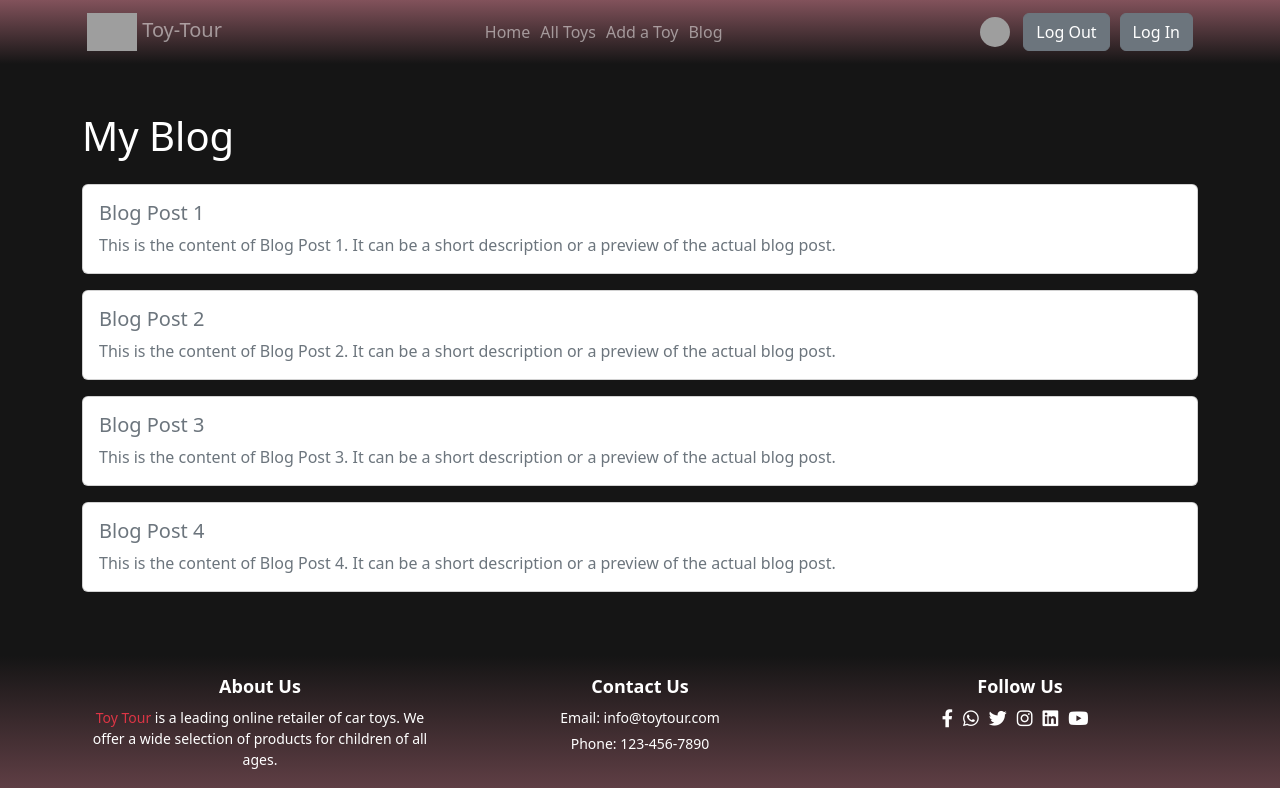
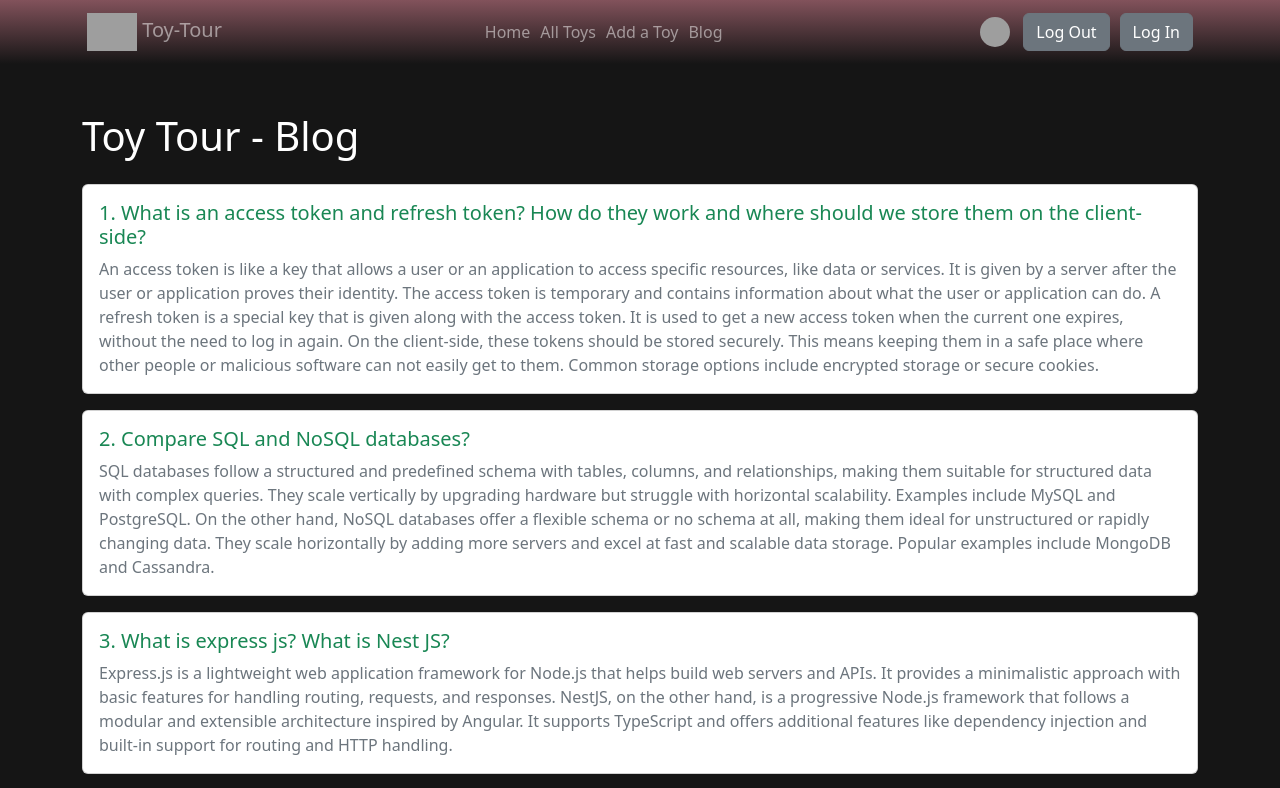
Before and after one commit to tarekhasan1/toy-tour, a React (Vite) app: page /blog in a window 1280 px wide. Shown: the top 788 px of the page. Built offline with nearby package versions, Linux system fonts and the light colour scheme; grey boxes are pictures that could not be loaded.

Commit message:
questions answer are perfectly written on the blog page

```diff
--- a/src/components/Blog/Blog.jsx
+++ b/src/components/Blog/Blog.jsx
@@ -1,18 +1,21 @@
-import { Card, Container, Row, Col } from 'react-bootstrap';
-import { motion } from 'framer-motion';
+import { Card, Container, Row, Col } from "react-bootstrap";
+import { motion } from "framer-motion";
 
 const Blog = () => {
-    const cardVariants = {
-        hidden: { opacity: 0, scale: 0 },
-        visible: { opacity: 1, scale: 1, transition: { duration: 1.5, ease: 'easeInOut' } },
-        hover: { scale: 1.1, rotate: 5 },
-        tap: { scale: 0.9, rotate: -5 },
-      };
-
+  const cardVariants = {
+    hidden: { opacity: 0, scale: 0 },
+    visible: {
+      opacity: 1,
+      scale: 1,
+      transition: { duration: 1.5, ease: "easeInOut" },
+    },
+    hover: { scale: 1.1, rotate: 5 },
+    tap: { scale: 0.9, rotate: -5 },
+  };
 
   return (
-    <Container className='my-5'>
-      <h1 className="my-4">My Blog</h1>
+    <Container className="my-5">
+      <h1 className="my-4">Toy Tour - Blog</h1>
       <Row>
         <Col>
           <motion.div
@@ -22,9 +25,24 @@ const Blog = () => {
           >
             <Card className="animated-card mb-3">
               <Card.Body>
-                <Card.Title className='text-secondary'>Blog Post 1</Card.Title>
-                <Card.Text className='text-secondary'>
-                  This is the content of Blog Post 1. It can be a short description or a preview of the actual blog post.
+                <Card.Title className="text-success">
+                  1. What is an access token and refresh token? How do they work
+                  and where should we store them on the client-side?
+                </Card.Title>
+                <Card.Text className="text-secondary">
+                  An access token is like a key that allows a user or an
+                  application to access specific resources, like data or
+                  services. It is given by a server after the user or
+                  application proves their identity. The access token is
+                  temporary and contains information about what the user or
+                  application can do. A refresh token is a special key that is
+                  given along with the access token. It is used to get a new
+                  access token when the current one expires, without the need to
+                  log in again. On the client-side, these tokens should be
+                  stored securely. This means keeping them in a safe place where
+                  other people or malicious software can not easily get to them.
+                  Common storage options include encrypted storage or secure
+                  cookies.
                 </Card.Text>
               </Card.Body>
             </Card>
@@ -41,9 +59,20 @@ const Blog = () => {
           >
             <Card className="animated-card mb-3">
               <Card.Body>
-                <Card.Title className='text-secondary'>Blog Post 2</Card.Title>
-                <Card.Text className='text-secondary'>
-                  This is the content of Blog Post 2. It can be a short description or a preview of the actual blog post.
+                <Card.Title className="text-success">
+                  2. Compare SQL and NoSQL databases?
+                </Card.Title>
+                <Card.Text className="text-secondary">
+                  SQL databases follow a structured and predefined schema with
+                  tables, columns, and relationships, making them suitable for
+                  structured data with complex queries. They scale vertically by
+                  upgrading hardware but struggle with horizontal scalability.
+                  Examples include MySQL and PostgreSQL. On the other hand,
+                  NoSQL databases offer a flexible schema or no schema at all,
+                  making them ideal for unstructured or rapidly changing data.
+                  They scale horizontally by adding more servers and excel at
+                  fast and scalable data storage. Popular examples include
+                  MongoDB and Cassandra.
                 </Card.Text>
               </Card.Body>
             </Card>
@@ -60,9 +89,18 @@ const Blog = () => {
           >
             <Card className="animated-card mb-3">
               <Card.Body>
-                <Card.Title className='text-secondary'>Blog Post 3</Card.Title>
-                <Card.Text className='text-secondary'>
-                  This is the content of Blog Post 3. It can be a short description or a preview of the actual blog post.
+                <Card.Title className="text-success">
+                  3. What is express js? What is Nest JS?
+                </Card.Title>
+                <Card.Text className="text-secondary">
+                  Express.js is a lightweight web application framework for
+                  Node.js that helps build web servers and APIs. It provides a
+                  minimalistic approach with basic features for handling
+                  routing, requests, and responses. NestJS, on the other hand,
+                  is a progressive Node.js framework that follows a modular and
+                  extensible architecture inspired by Angular. It supports
+                  TypeScript and offers additional features like dependency
+                  injection and built-in support for routing and HTTP handling.
                 </Card.Text>
               </Card.Body>
             </Card>
@@ -79,9 +117,17 @@ const Blog = () => {
           >
             <Card className="animated-card mb-3">
               <Card.Body>
-                <Card.Title className='text-secondary'>Blog Post 4</Card.Title>
-                <Card.Text className='text-secondary'>
-                  This is the content of Blog Post 4. It can be a short description or a preview of the actual blog post.
+                <Card.Title className="text-success">
+                  4. What is MongoDB aggregate and how does it work?
+                </Card.Title>
+                <Card.Text className="text-secondary">
+                  MongoDBs aggregation framework allows for data processing and
+                  analysis within the database. It uses a pipeline with stages
+                  to perform operations on the data, such as filtering and
+                  grouping. Each stage in the pipeline performs a specific task,
+                  like matching documents or grouping them based on certain
+                  fields. It provides a flexible and efficient way to transform
+                  and compute data in MongoDB.
                 </Card.Text>
               </Card.Body>
             </Card>
```
